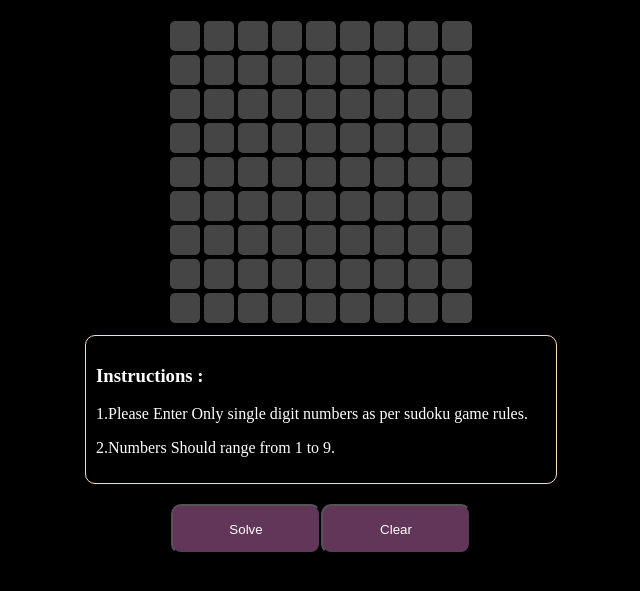
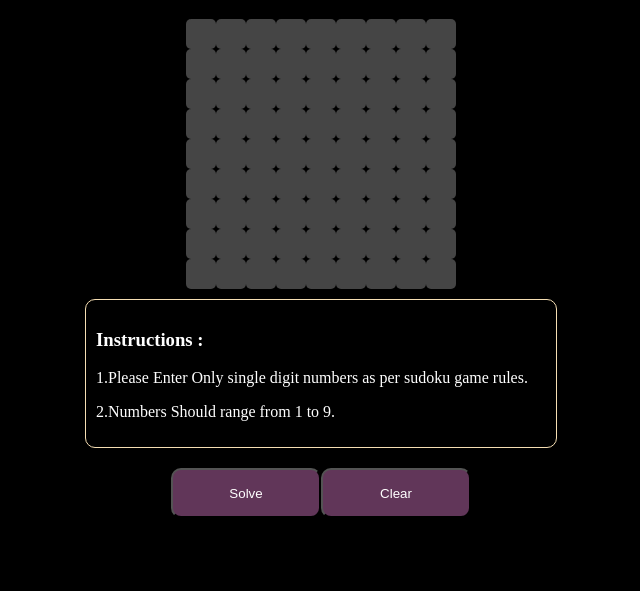
Before and after one commit to imranmohd12/SudokuSolver-JavaScript-, a plain HTML site: page index.html in a window 1280 px wide. Shown: the part 69-660 px from the top of the page, without its empty margins (319-959 px from the left). Drawn offline with Linux system fonts and the light colour scheme.

Commit message:
Removed margin of Cell

```diff
--- a/style.css
+++ b/style.css
@@ -16,7 +16,7 @@ body{
 .cell{
     width: 30px;
     height: 30px;
-    margin: 2px;
+    /*margin: 2px;*/
     font-size: large;
     text-align: center;
     color: red;
```
